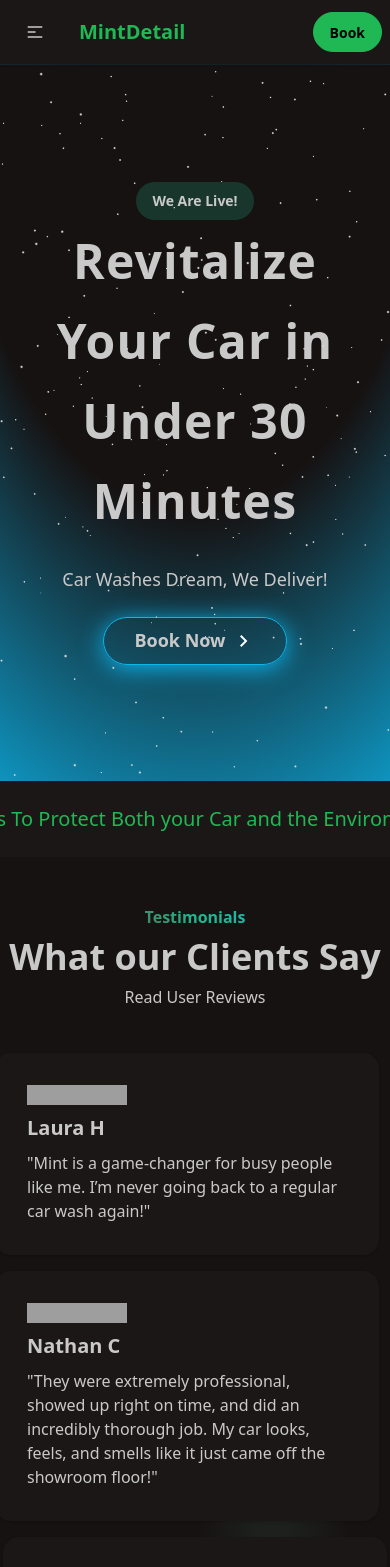
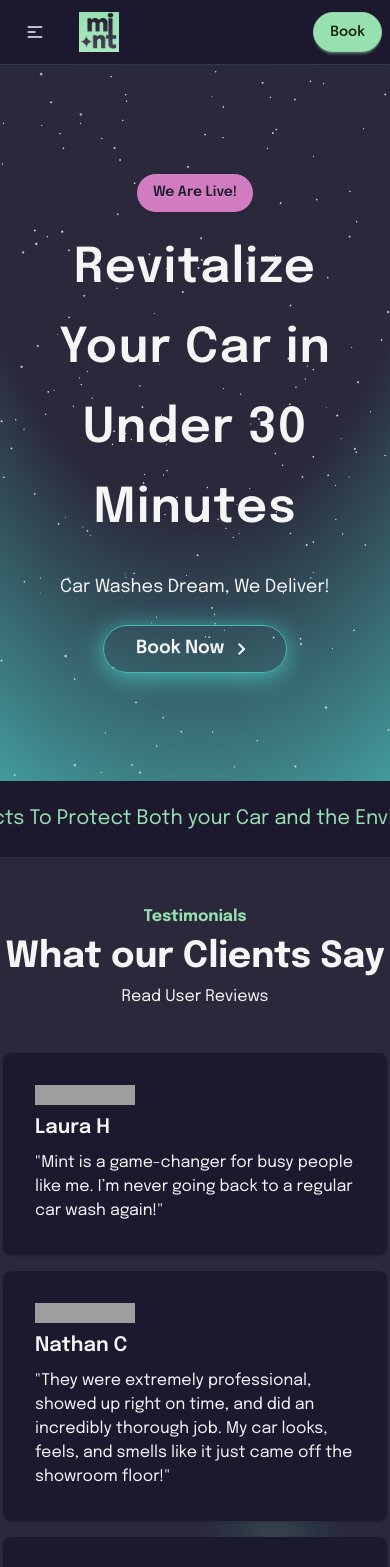
Before and after one commit to haroon6268/mintweb, a Next.js app: page / in a window 390 px wide. Shown: the top 1567 px of the page. Built offline with nearby package versions, Linux system fonts and the light colour scheme; grey boxes are pictures that could not be loaded.

Commit message:
Fixed branding

```diff
--- a/app/ components/Hero.jsx
+++ b/app/ components/Hero.jsx
@@ -11,11 +11,11 @@
 import { Stars } from "@react-three/drei";
 import { Canvas } from "@react-three/fiber";
 
-const COLORS = ["#4a7e5c", "#00b5fb", "#1db88e"];
+const COLORS = ["#97E1B0", "#2ABAA1", "#95BAFF"];
 
 const Hero = () => {
 	const color = useMotionValue(COLORS[0]);
-	const backgroundImage = useMotionTemplate`radial-gradient(125% 125% at 50% 0%, #161212 50%, ${color})`;
+	const backgroundImage = useMotionTemplate`radial-gradient(125% 125% at 50% 0%, #2A283A 50%, ${color})`;
 	useEffect(() => {
 		animate(color, COLORS, {
 			ease: "easeInOut",
@@ -29,15 +29,29 @@
 	return (
 		<div className="lg:min-h-[90vh] min-h-[60vh]">
 			<motion.div
-				className="hero bg-base-200 min-h-[85vh] relative"
+				className="hero bg-base-200 min-h-[85vh] relative z-50"
 				style={{
 					backgroundImage,
 				}}
 			>
+				<div className="absolute inset-0 z-0 h-[85vh]">
+					<Canvas className="z-0">
+						<Stars
+							className="z-0"
+							radius={50}
+							count={2500}
+							factor={4}
+							fade
+							speed={2}
+						/>
+					</Canvas>
+				</div>
 				<div className="hero-content flex-col lg:flex-col">
 					<div className="flex flex-col justify-center items-center">
-						<button className="btn bg-neutral">We Are Live!</button>
-						<h1 className="text-5xl md:text-7xl font-semibold tracking-tight max-w-[700px] text-center leading-[80px] tracking-wide">
+						<button className="btn bg-accent text-base-100 flex">
+							We Are Live!
+						</button>
+						<h1 className="text-5xl md:text-7xl font-semibold tracking-tight max-w-[700px] text-center leading-[80px] tracking-wide mt-4">
 							<span className="">Revitalize</span> Your Car in Under 30 Minutes
 						</h1>
 						<p className="py-6 text-lg text-center">
@@ -54,11 +68,6 @@
 						</motion.button>
 					</div>
 				</div>
-				<div className="absolute inset-0 z-0 h-[85vh]">
-					<Canvas className="z-10">
-						<Stars radius={50} count={2500} factor={4} fade speed={2} />
-					</Canvas>
-				</div>
 			</motion.div>
 			<HomeMarquee />
 		</div>
--- a/app/ components/LoveLanguage.jsx
+++ b/app/ components/LoveLanguage.jsx
@@ -2,11 +2,15 @@
 
 const LoveLanguage = () => {
 	return (
-		<div className="flex flex-col min-h-[60vh] lg:min-h-[50vh] bg-base-100 justify-center">
+		<div className="flex flex-col min-h-[60vh] lg:min-h-[50vh] bg-primary text-base-200 justify-center">
 			<div className=" md:ml-20 p-5">
-				<h2 className="text-5xl font-bold md:max-w-[70%]">
+				<h2 className="md:text-5xl text-4xl  font-bold md:max-w-[70%]">
 					For Mint, Car Washing is our{" "}
-					<span className="text-gradient">Love Language</span>
+					<span className="text-gradient">
+						<p style={{ transform: "skew(14deg)", transform: "rotate(3deg)" }}>
+							Love Language
+						</p>
+					</span>
 				</h2>
 			</div>
 			<div className="md:mr-20 p-5 lg:flex items-end justify-end">
--- a/app/ components/Navbar.jsx
+++ b/app/ components/Navbar.jsx
@@ -35,7 +35,7 @@
 					</ul>
 				</div>
 				<a className="btn btn-ghost text-xl text-primary font-extrabold tracking-tigheter">
-					MintDetail
+					<img src="/logo.png" className="h-[40px]" />
 				</a>
 			</div>
 			<div className="navbar-center hidden lg:flex">
--- a/app/ components/Pricing.jsx
+++ b/app/ components/Pricing.jsx
@@ -23,16 +23,17 @@
 			className="bg-base-200 min-h-[180vh] lg:min-h-[80vh] flex justify-center items-center flex-col"
 			style={{
 				backgroundImage:
-					"radial-gradient(30% 40% at 50% 55%, #4a7e5c40 0%, #4a7e5c30 60%, #161212 100%)",
+					"radial-gradient(25% 35% at 50% 55%, #97E1B030 0%, #2ABAA115 60%, #2A283A 100%)",
 			}}
 		>
-			<div className="space-y-2 ">
-				<h2 className="text-6xl tracking-wide text-center font-semibold">
+			<div className="space-y-2 p-2 text-center">
+				<h2 className="text-5xl tracking-wide text-center font-semibold">
 					Pricing
 				</h2>
 				<p className="text-lg text-centerkk">
-					Pick the <span className="text-gradient">Perfect Wash</span> for your
-					car's needs.
+					Pick the{" "}
+					<span className="text-accent font-semibold">Perfect Wash</span> for
+					your car's needs.
 				</p>
 			</div>
 			<div className="flex md:flex-row flex-col md:space-x-8 space-y-8 md:space-y-0 mt-4">
--- a/app/ components/PricingCard.jsx
+++ b/app/ components/PricingCard.jsx
@@ -5,7 +5,7 @@
 		<div className="card md:w-76 lg:w-96 bg-base-100 shadow-sm mt-8">
 			<div className="card-body relative">
 				{isPopular ? (
-					<span className="badge badge-xs badge-warning">Most Popular</span>
+					<span className="badge badge-xs badge-secondary">Most Popular</span>
 				) : (
 					<span className="h-4"></span>
 				)}
--- a/app/ components/Stats.jsx
+++ b/app/ components/Stats.jsx
@@ -7,7 +7,12 @@
 		<div className="mx-auto max-w-3xl px-4 py-20 md:py-24">
 			<h2 className="mb-8 text-center text-base sm:text-lg md:mb-16 font-semibold">
 				Over
-				<span className="text-gradient font-semibold"> 1000 Clients </span>
+				<span className="text-gradient font-semibold">
+					<p style={{ transform: "skew(14deg)", transform: "rotate(3deg)" }}>
+						{" "}
+						1000 Clients
+					</p>{" "}
+				</span>
 				Satisfied
 			</h2>
 
--- a/app/ components/Testimonials.jsx
+++ b/app/ components/Testimonials.jsx
@@ -19,18 +19,18 @@
 const Testimonials = () => {
 	return (
 		<div
-			className="bg-base-200 min-h-[120vh] lg:min-h-[80vh] flex justify-center items-center flex-col"
+			className="bg-base-200 min-h-[120vh] lg:min-h-[80vh] flex justify-center items-center flex-col p-1"
 			style={{
 				backgroundImage:
-					"radial-gradient(20% 30% at 70% 75%, #4a7e5c30 0%, #4a7e5c15 60%, #161212 100%)",
+					"radial-gradient(20% 30% at 70% 75%, #97E1B030 0%, #2ABAA115 60%, #2A283A 100%)",
 			}}
 		>
 			<div className="flex flex-col justify-center items-center">
-				<p className="text-gradient font-bold py-1">Testimonials</p>
+				<p className="text-primary font-bold py-1">Testimonials</p>
 				<h2 className="text-4xl font-bold py-1">What our Clients Say</h2>
 				<p className="py-1">Read User Reviews</p>
 			</div>
-			<div className="flex flex-col md:flex-row space-x-4 py-10 space-y-4 items-center">
+			<div className="flex flex-col md:flex-row md:space-x-4 py-10 space-y-4 items-center justify-center">
 				<TestimonialCard text={copy[0].text} name={copy[0].name} />
 				<TestimonialCard text={copy[1].text} name={copy[1].name} />
 				<TestimonialCard text={copy[2].text} name={copy[2].name} />
--- a/app/globals.css
+++ b/app/globals.css
@@ -1,6 +1,41 @@
 @import "tailwindcss";
 @plugin "daisyui" {
 	themes: "forest";
+}
+
+@plugin "daisyui/theme" {
+	name: "forest";
+	default: false;
+	prefersdark: true;
+	color-scheme: "dark";
+	--color-base-100: #1c192e;
+	--color-base-200: #2a283a;
+	--color-base-300: oklch(26% 0 0);
+	--color-base-content: oklch(97% 0 0);
+	--color-primary: #97e1b0;
+	--color-primary-content: oklch(27% 0.072 132.109);
+	--color-secondary: oklch(90% 0.182 98.111);
+	--color-secondary-content: oklch(28% 0.066 53.813);
+	--color-accent: #d17cc1;
+	--color-accent-content: oklch(27% 0.046 192.524);
+	--color-neutral: oklch(43% 0 0);
+	--color-neutral-content: oklch(98% 0 0);
+	--color-info: oklch(54% 0.245 262.881);
+	--color-info-content: oklch(97% 0.014 254.604);
+	--color-success: oklch(59% 0.145 163.225);
+	--color-success-content: oklch(97% 0.021 166.113);
+	--color-warning: oklch(64% 0.222 41.116);
+	--color-warning-content: oklch(98% 0.016 73.684);
+	--color-error: oklch(59% 0.249 0.584);
+	--color-error-content: oklch(97% 0.014 343.198);
+	--radius-selector: 0.5rem;
+	--radius-field: 2rem;
+	--radius-box: 0.5rem;
+	--size-selector: 0.25rem;
+	--size-field: 0.25rem;
+	--border: 1px;
+	--depth: 1;
+	--noise: 0;
 }
 
 html,
@@ -8,10 +43,22 @@
 	overflow-x: hidden;
 }
 
-.text-gradient {
+.text-gradient-og {
 	color: #4a7e5c;
-	background-image: linear-gradient(45deg, #4a7e5c, #1db88e 50%, #1fb8ab 100%);
+	background-image: linear-gradient(45deg, #2abaa1, #97e1b0 50%, #95baff 100%);
 	background-clip: text;
 	-webkit-background-clip: text;
 	-webkit-text-fill-color: transparent;
 }
+
+.text-gradient {
+	background-color: #e6fe52;
+	color: #1c192e;
+	transform: skew(-14deg);
+	transform: rotate(-3deg);
+	padding-left: 3px;
+	padding-right: 3px;
+	margin-left: 3px;
+	margin-right: 3px;
+	display: inline-block;
+}
--- a/app/layout.js
+++ b/app/layout.js
@@ -1,4 +1,7 @@
 import "./globals.css";
+import { Epilogue } from "next/font/google";
+
+const epilogue = Epilogue({ subsets: ["latin"] });
 
 export const metadata = {
 	title: "Mint",
@@ -7,7 +10,7 @@
 
 export default function RootLayout({ children }) {
 	return (
-		<html lang="en" data-theme="forest">
+		<html lang="en" data-theme="forest" className={epilogue.className}>
 			<body>{children}</body>
 		</html>
 	);
```
Also changed, not shown: public/logo.png (added).
